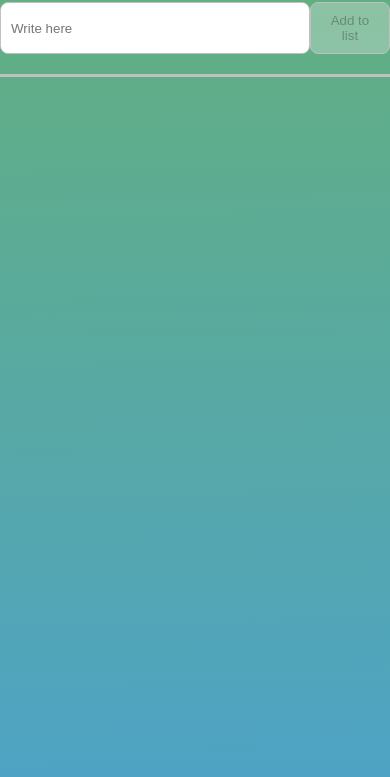
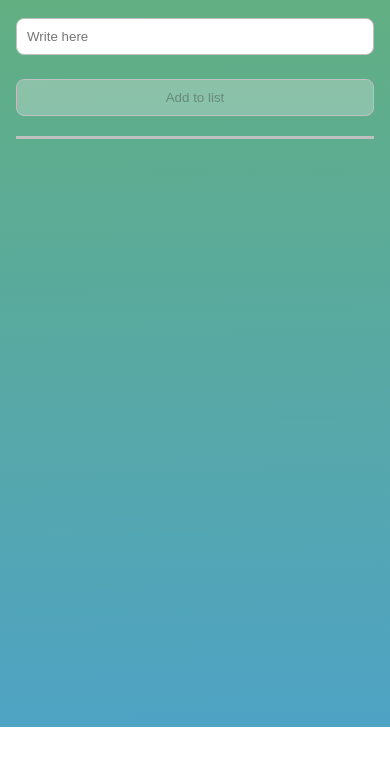
Before and after one commit to Hedgerock/todoList-, a plain HTML site: page index.html in a window 390 px wide. Shown: the part 117-894 px from the top of the page. After the commit the page ends 844 px from the top, so only its background shows below. Drawn offline with Linux system fonts and the light colour scheme.

Commit message:
little corrections in adaptive

```diff
--- a/css/style.css
+++ b/css/style.css
@@ -9,8 +9,8 @@ body {
     background: #65b177;
     background: linear-gradient(179deg, rgba(101,177,119,1) 0%, rgba(78,163,197,1) 100%);
     background-repeat: no-repeat;
-    height: 100lvh;
-    max-height: 1080px;
+    max-height: 100%;
+    min-height: 980px;
 }
 
 fieldset {
@@ -156,3 +156,25 @@ input:focus {
 .todo-item__delBtn {
     margin-left: auto;
 }
+
+@media (max-width: 600px) {
+    body {
+        padding: 1rem;
+        min-height: 100lvh;
+    }
+
+    .add-todo-form {
+        flex-direction: column;
+    }
+
+    .add-todo-form__input {
+        width: 100%;
+        margin-bottom: 1.5rem;
+    }
+}
+
+@media (max-width: 320px) {
+    body {
+        min-width: 320px;
+    }
+}
```
